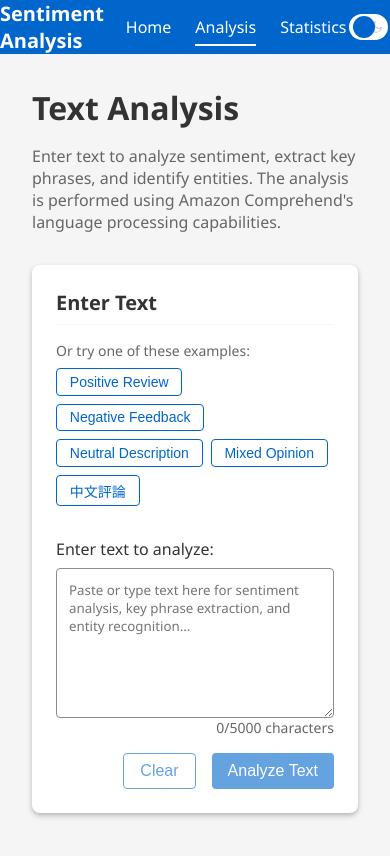
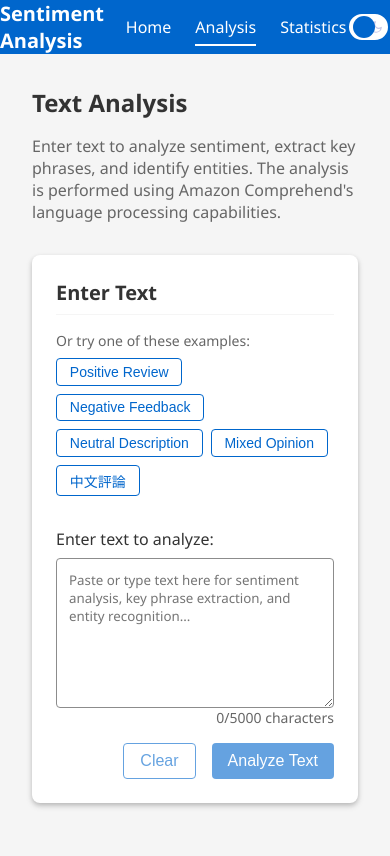
Before and after one commit to ian7525/sentiment-dashboard, a React (Vite) app in the folder frontend/: page /analysis in a window 390 px wide. Shown: the top 856 px of the page. Built offline with nearby package versions, Linux system fonts and the light colour scheme; no server answers.

Commit message:
feat: support responsive

```diff
--- /dev/null
+++ b/frontend/src/components/common/Container.tsx
@@ -0,0 +1,55 @@
+import React, { ReactNode } from "react";
+import styled from "styled-components";
+import { media, breakpoints } from "../../styles/media";
+
+interface ContainerProps {
+  children: ReactNode;
+  fluid?: boolean;
+  className?: string;
+}
+
+interface StyledContainerProps {
+  $fluid?: boolean;
+}
+
+const StyledContainer = styled.div<StyledContainerProps>`
+  width: 100%;
+  margin-right: auto;
+  margin-left: auto;
+  padding-right: 1rem;
+  padding-left: 1rem;
+
+  ${({ $fluid }) =>
+    !$fluid &&
+    `
+    ${media.up("sm")`
+      max-width: ${breakpoints.sm - 24}px;
+    `}
+    ${media.up("md")`
+      max-width: ${breakpoints.md - 24}px;
+    `}
+    ${media.up("lg")`
+      max-width: ${breakpoints.lg - 24}px;
+    `}
+    ${media.up("xl")`
+      max-width: ${breakpoints.xl - 24}px;
+    `}
+    ${media.up("xxl")`
+      max-width: ${breakpoints.xxl - 24}px;
+    `}
+  `}
+`;
+
+const Container: React.FC<ContainerProps> = ({
+  children,
+  fluid = false,
+  className,
+}) => {
+  return (
+    <StyledContainer $fluid={fluid} className={className}>
+      {children}
+    </StyledContainer>
+  );
+};
+
+export default Container;
--- a/frontend/src/components/dashboard/FilterPanel.tsx
+++ b/frontend/src/components/dashboard/FilterPanel.tsx
@@ -76,7 +76,7 @@ const FilterPanel: React.FC<FilterPanelProps> = ({
         </FilterSection>
 
         <FilterSelector
-          label="Language"
+          label={"Language"}
           options={languages}
           selectedValue={filters.language}
           onChange={(value) => onFilterChange("language", value)}
--- a/frontend/src/pages/AnalysisPages.tsx
+++ b/frontend/src/pages/AnalysisPages.tsx
@@ -6,16 +6,27 @@ import AnalysisResult from "../components/analysis/AnalysisResult";
 import { api } from "../api/client";
 import { AnalysisResult as AnalysisResultType } from "../types/api";
 import { LoadingOverlay } from "../components/common/LoadingSpinner";
+import { media } from "../styles/media";
+import Container from "../components/common/Container";
 
-const Container = styled.div`
+const PageContainer = styled(Container)`
   max-width: 1200px;
   margin: 0 auto;
   padding: 2rem;
+
+  ${media.up("md")`
+    padding: 2rem;
+  `}
 `;
 
 const Title = styled.h1`
   margin-bottom: 1rem;
   color: ${({ theme }) => theme.colors.text.primary};
+  font-size: 1.5rem;
+
+  ${media.up("md")`
+    font-size: 2rem;
+  `}
 `;
 
 const Description = styled.p`
@@ -31,8 +42,45 @@ const ErrorMessage = styled.div`
   margin-bottom: 1.5rem;
 `;
 
+const ContentLayout = styled.div`
+  display: flex;
+  flex-direction: column;
+  gap: 2rem;
+
+  ${media.up("lg")`
+    flex-direction: row;
+    align-items: flex-start;
+  `}
+`;
+
+const InputSection = styled.div`
+  width: 100%;
+
+  ${media.up("lg")`
+    width: 45%;
+  `}
+`;
+
 const ResultSection = styled.div`
-  margin-top: 2rem;
+  width: 100%;
+
+  ${media.up("lg")`
+    width: 55%;
+  `}
+`;
+
+const TextAreaContainer = styled.div`
+  & textarea {
+    min-height: 150px;
+
+    ${media.up("md")`
+      min-height: 200px;
+    `}
+
+    ${media.up("lg")`
+      min-height: 250px;
+    `}
+  }
 `;
 
 const AnalysisPage = () => {
@@ -46,7 +94,7 @@ const AnalysisPage = () => {
 
     try {
       const analysisResult = await api.analyzeText({ text, language });
-      setResult(analysisResult);
+      -setResult(analysisResult);
     } catch (error) {
       console.error("Error analyzing text:", error);
       setError("Failed to analyze text. Please try again.");
@@ -56,7 +104,7 @@ const AnalysisPage = () => {
   };
 
   return (
-    <Container>
+    <PageContainer>
       <Title>Text Analysis</Title>
       <Description>
         Enter text to analyze sentiment, extract key phrases, and identify
@@ -65,10 +113,17 @@ const AnalysisPage = () => {
       </Description>
 
       {error && <ErrorMessage>{error}</ErrorMessage>}
-
+      <ContentLayout>
+        <InputSection>
           <Card title="Enter Text">
-        <TextInputForm onSubmit={handleAnalyzeText} isLoading={isLoading} />
+            <TextAreaContainer>
+              <TextInputForm
+                onSubmit={handleAnalyzeText}
+                isLoading={isLoading}
+              />
+            </TextAreaContainer>
           </Card>
+        </InputSection>
 
         <ResultSection>
           {isLoading ? (
@@ -79,7 +134,8 @@ const AnalysisPage = () => {
             <AnalysisResult result={result} />
           ) : null}
         </ResultSection>
-    </Container>
+      </ContentLayout>
+    </PageContainer>
   );
 };
 
--- /dev/null
+++ b/frontend/src/styles/media.ts
@@ -0,0 +1,38 @@
+import { css } from "styled-components";
+
+export const breakpoints = {
+  xs: 0,
+  sm: 576,
+  md: 768,
+  lg: 992,
+  xl: 1200,
+  xxl: 1400,
+};
+
+type BreakpointKey = keyof typeof breakpoints;
+
+export const media = {
+  up: (breakpoint: BreakpointKey) => {
+    return (styles: TemplateStringsArray | string, ...args: any[]) => css`
+      @media (min-width: ${breakpoints[breakpoint]}px) {
+        ${typeof styles === "string" ? styles : css(styles, ...args)}
+      }
+    `;
+  },
+  down: (breakpoint: BreakpointKey) => {
+    return (styles: TemplateStringsArray | string, ...args: any[]) => css`
+      @media (min-width: ${breakpoints[breakpoint] - 0.02}px) {
+        ${typeof styles === "string" ? styles : css(styles, ...args)}
+      }
+    `;
+  },
+  between: (minBreakpoint: BreakpointKey, maxBreakpoint: BreakpointKey) => {
+    return (styles: TemplateStringsArray | string, ...args: any[]) => css`
+      @media (min-width: ${breakpoints[
+          minBreakpoint
+        ]}px) and (max-width: ${breakpoints[maxBreakpoint] - 0.02}px) {
+        ${typeof styles === "string" ? styles : css(styles, ...args)}
+      }
+    `;
+  },
+};
```
Also changed, not shown: frontend/src/components/common/ResponsiveGrid.tsx (added, +81 -0 lines). Lines whose indentation alone changed are shown as unchanged.
